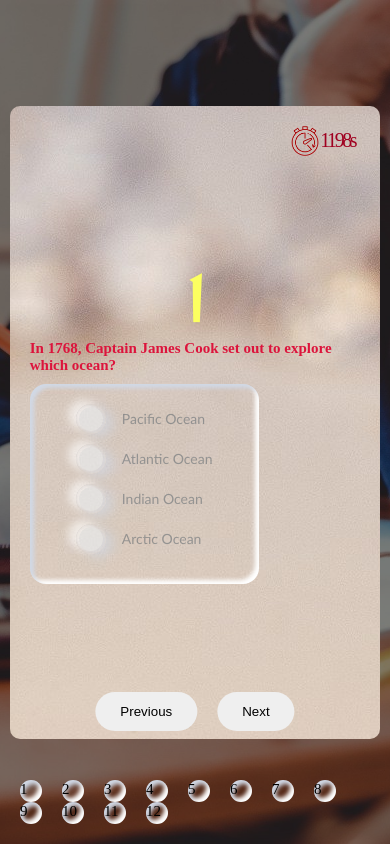
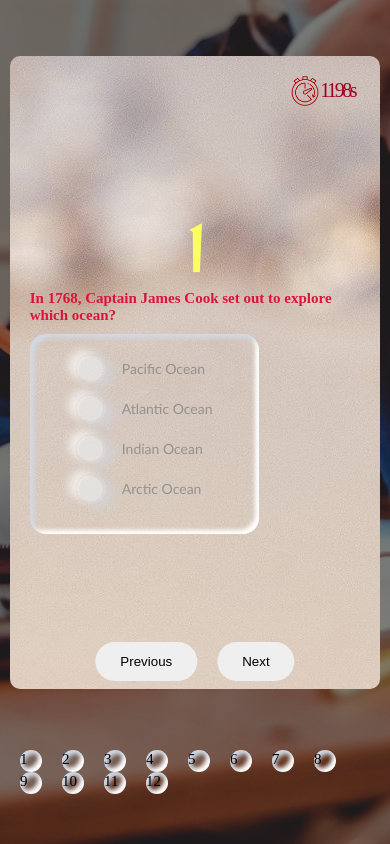
Before and after one commit to dotun-code-god/quiz_application, a plain HTML site: page index.html in a window 390 px wide. Both pictures are taken after a click on the button "Start Quiz". Drawn offline with Linux system fonts and the light colour scheme; a web font is replaced by a local one.

```diff
--- a/style.css
+++ b/style.css
@@ -358,7 +358,7 @@
   }
 
   .quiz_status {
-    bottom: 20px !important;
+    bottom: 50px !important;
     left:20px !important;
     transform: translateX(0) !important;
     display: none;
@@ -426,6 +426,7 @@
   height: 75vh;
   padding: 0 20px;
   position: relative;
+  top: -50px;
   border-radius: 10px;
   display: none;
   align-items: center;
@@ -471,7 +472,7 @@
 
 .quiz_status {
   position: absolute;
-  bottom: 5px;
+  bottom: 10px;
   display: none;
   left:50%;
   transform: translateX(-50%);
```
